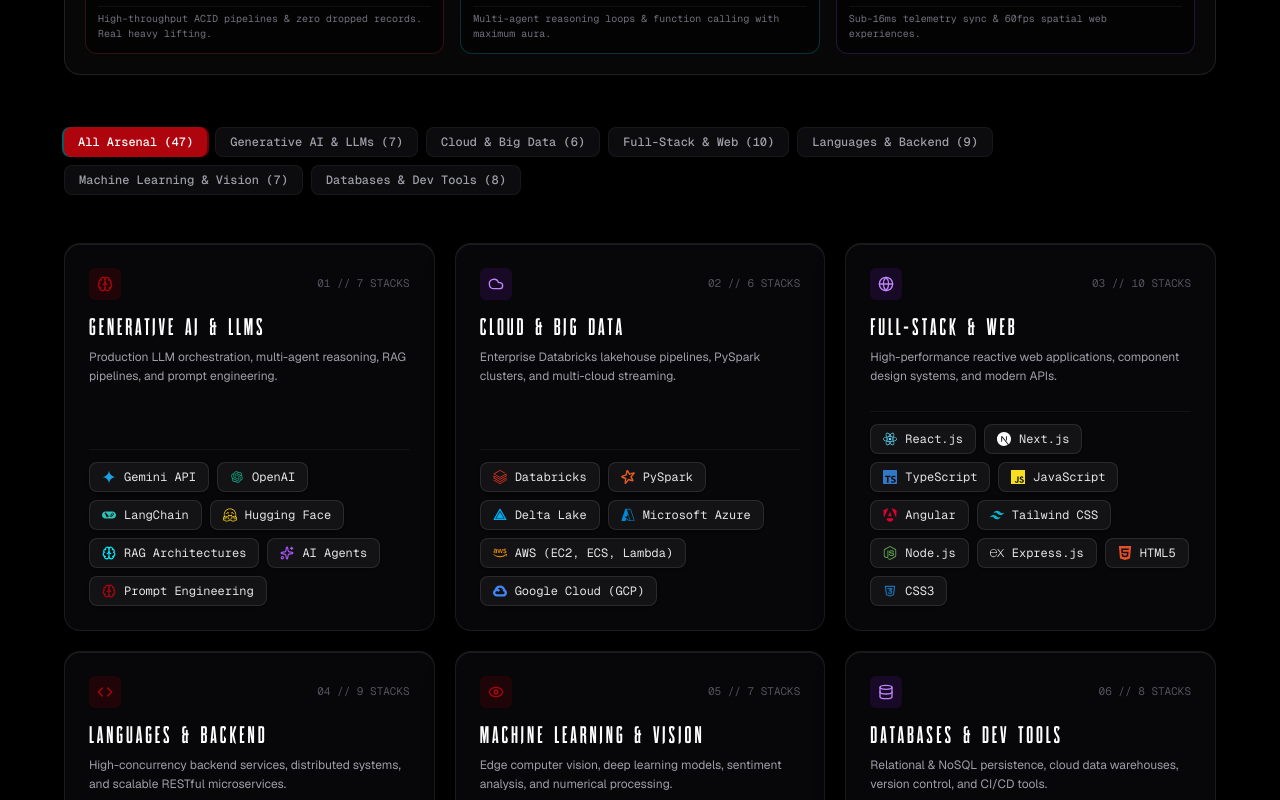
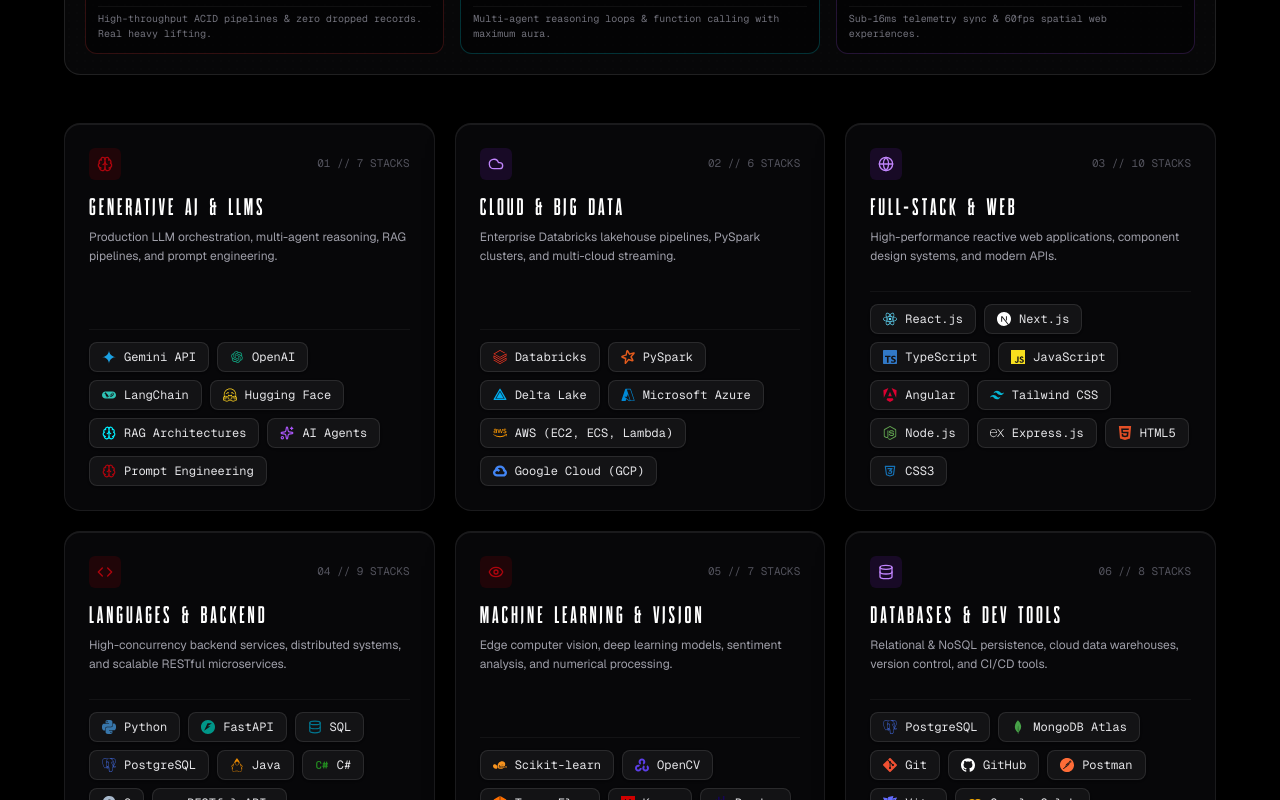
Before and after one commit to NOiD-777/Abhinay-portf, a Next.js app: page / in a window 1280 px wide. Shown: the part 4700-5500 px from the top of the page. Built offline with nearby package versions, Linux system fonts and the light colour scheme; a web font is replaced by a local one.

Commit message:
fix(skills): remove category filter tabs bar per user directive

```diff
--- a/src/components/sections/Skills.tsx
+++ b/src/components/sections/Skills.tsx
@@ -1,6 +1,5 @@
 "use client";
 
-import { useState } from "react";
 import { motion } from "framer-motion";
 import {
   Brain,
@@ -50,13 +49,6 @@ const SHOWCASE_TECHS = [
 ];
 
 export default function Skills() {
-  const [activeCategory, setActiveCategory] = useState<string>("all");
-
-  const filteredCategories =
-    activeCategory === "all"
-      ? skillCategories
-      : skillCategories.filter((c) => c.title === activeCategory);
-
   return (
     <section id="skills" className="py-28 px-4 sm:px-6 lg:px-8 relative z-10 bg-black border-t border-white/5">
       <div className="max-w-6xl mx-auto space-y-12">
@@ -193,36 +185,9 @@ export default function Skills() {
           </div>
         </div>
 
-        {/* Category Tabs */}
-        <div className="flex flex-wrap gap-2 pt-1">
-          <button
-            onClick={() => setActiveCategory("all")}
-            className={`px-3.5 py-1.5 rounded-lg text-xs font-mono font-medium transition-all ${
-              activeCategory === "all"
-                ? "bg-[#ae040d] text-white shadow-[-2px_0_0_rgba(0,240,255,0.4),2px_0_0_rgba(174,4,13,0.6)]"
-                : "bg-[#0c0c0e] text-zinc-400 hover:text-white border border-white/5 hover:border-white/15"
-            }`}
-          >
-            All Arsenal ({skillCategories.reduce((acc, cat) => acc + cat.skills.length, 0)})
-          </button>
-          {skillCategories.map((cat) => (
-            <button
-              key={cat.title}
-              onClick={() => setActiveCategory(cat.title)}
-              className={`px-3.5 py-1.5 rounded-lg text-xs font-mono font-medium transition-all ${
-                activeCategory === cat.title
-                  ? "bg-[#ae040d] text-white shadow-[-2px_0_0_rgba(0,240,255,0.4),2px_0_0_rgba(174,4,13,0.6)]"
-                : "bg-[#0c0c0e] text-zinc-400 hover:text-white border border-white/5 hover:border-white/15"
-              }`}
-            >
-              {cat.title} ({cat.skills.length})
-            </button>
-          ))}
-        </div>
-
         {/* Skill Cards Grid */}
         <div className="grid grid-cols-1 md:grid-cols-2 lg:grid-cols-3 gap-5">
-          {filteredCategories.map((category, idx) => {
+          {skillCategories.map((category, idx) => {
             const IconComponent = ICON_MAP[category.iconName] || Brain;
             const isPurple =
               category.title.includes("Data") ||
```
